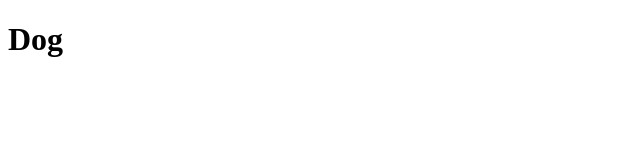
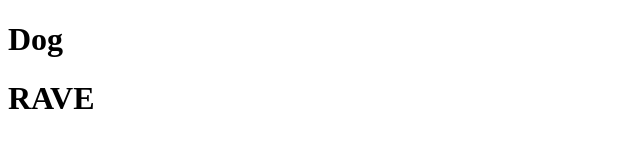
Before and after one commit to LeyLine/domWOrk, a plain HTML site: page index.html in a window 1280 px wide. Shown: the whole page, without its empty margins (0-640 px from the left). Drawn offline with Linux system fonts and the light colour scheme.

Commit message:
added div

```diff
--- a/index.html
+++ b/index.html
@@ -10,5 +10,6 @@
 <div class="mouse"></div>
 <div class="mouse"></div>
 <div class="mouse"></div>
+<div id="color-overlay"><h1 id="text-bg">RAVE</h1></div>
   </body>
 </html>
```
